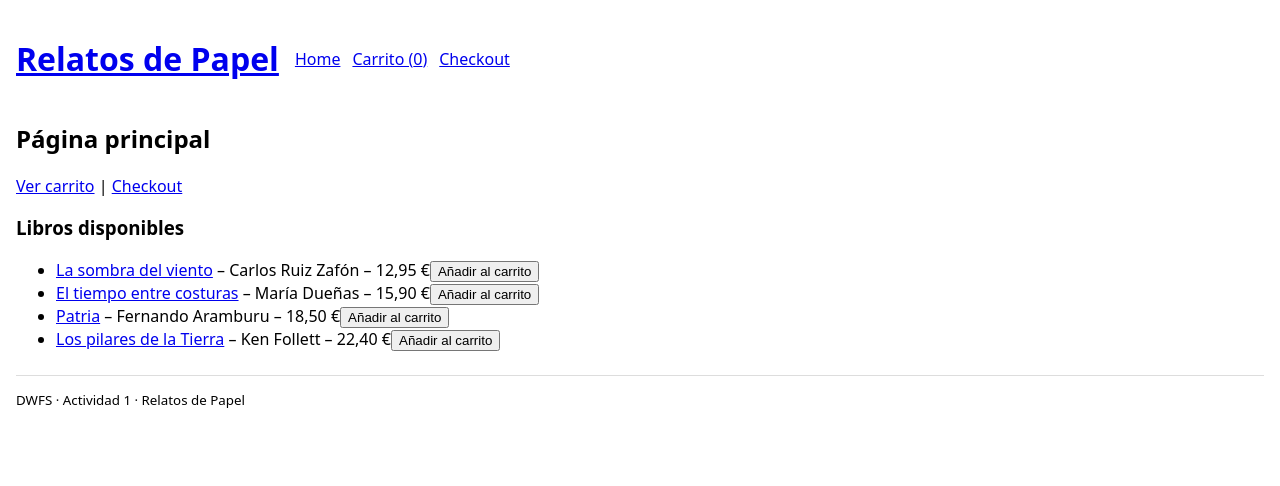
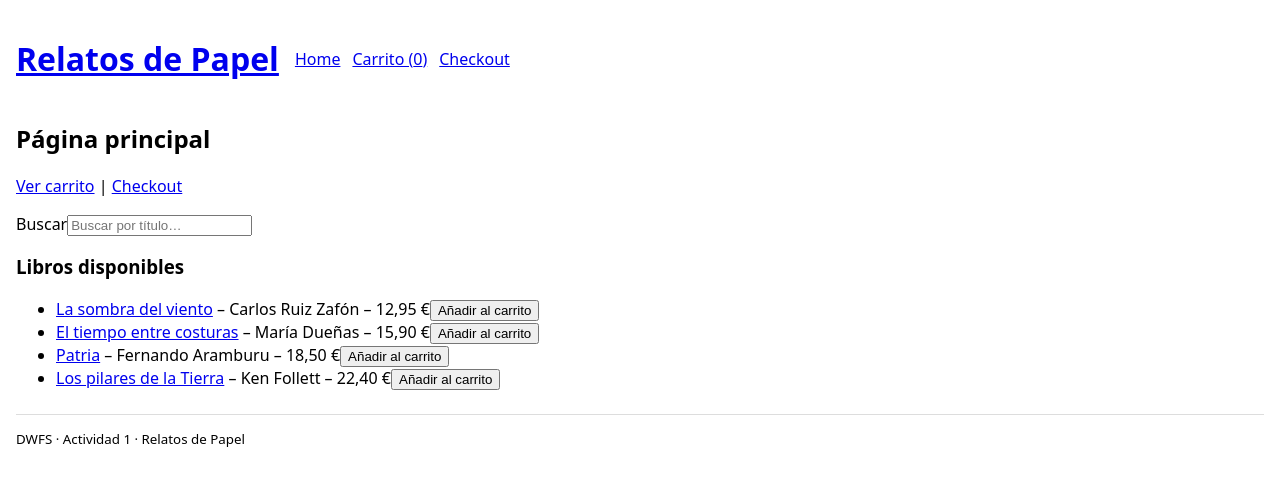
Before and after one commit to RamonGarcia966-UNIR/dwfs-act1-relatos-de-papel, a React (Vite) app: page /home in a window 1280 px wide. Shown: the top 486 px of the page. Built offline with nearby package versions, Linux system fonts and the light colour scheme.

Commit message:
feat: buscador en home con filtro por titulo

```diff
--- a/src/views/HomePage.jsx
+++ b/src/views/HomePage.jsx
@@ -1,9 +1,20 @@
+import { useMemo, useState } from "react";
 import { Link } from "react-router-dom";
 import { books } from "../data/books";
 import { useCart } from "../hooks/useCart";
 
 export default function HomePage() {
   const { addToCart } = useCart();
+  const [search, setSearch] = useState("");
+
+  const filteredBooks = useMemo(() => {
+    const term = search.trim().toLowerCase();
+    if (!term) return books;
+
+    return books.filter((book) =>
+      book.title.toLowerCase().includes(term)
+    );
+  }, [search]);
 
   return (
     <section>
@@ -14,9 +25,24 @@ export default function HomePage() {
         | <Link to="/checkout">Checkout</Link>
       </p>
 
+      <div>
+        <label htmlFor="book-search">Buscar</label>
+        <input
+          id="book-search"
+          type="text"
+          value={search}
+          onChange={(e) => setSearch(e.target.value)}
+          placeholder="Buscar por título…"
+        />
+      </div>
+
       <h3>Libros disponibles</h3>
+
+      {filteredBooks.length === 0 ? (
+        <p>No hay resultados para “{search}”.</p>
+      ) : (
       <ul>
-        {books.map((book) => (
+        {filteredBooks.map((book) => (
           <li key={book.id}>
             <Link to={`/book/${book.id}`}>{book.title}</Link> – {book.author} –{" "}
             {book.price.toFixed(2).replace(".", ",")} €
@@ -24,6 +50,7 @@ export default function HomePage() {
           </li>
         ))}
       </ul>
+    )}
     </section>
   );
 }
```
